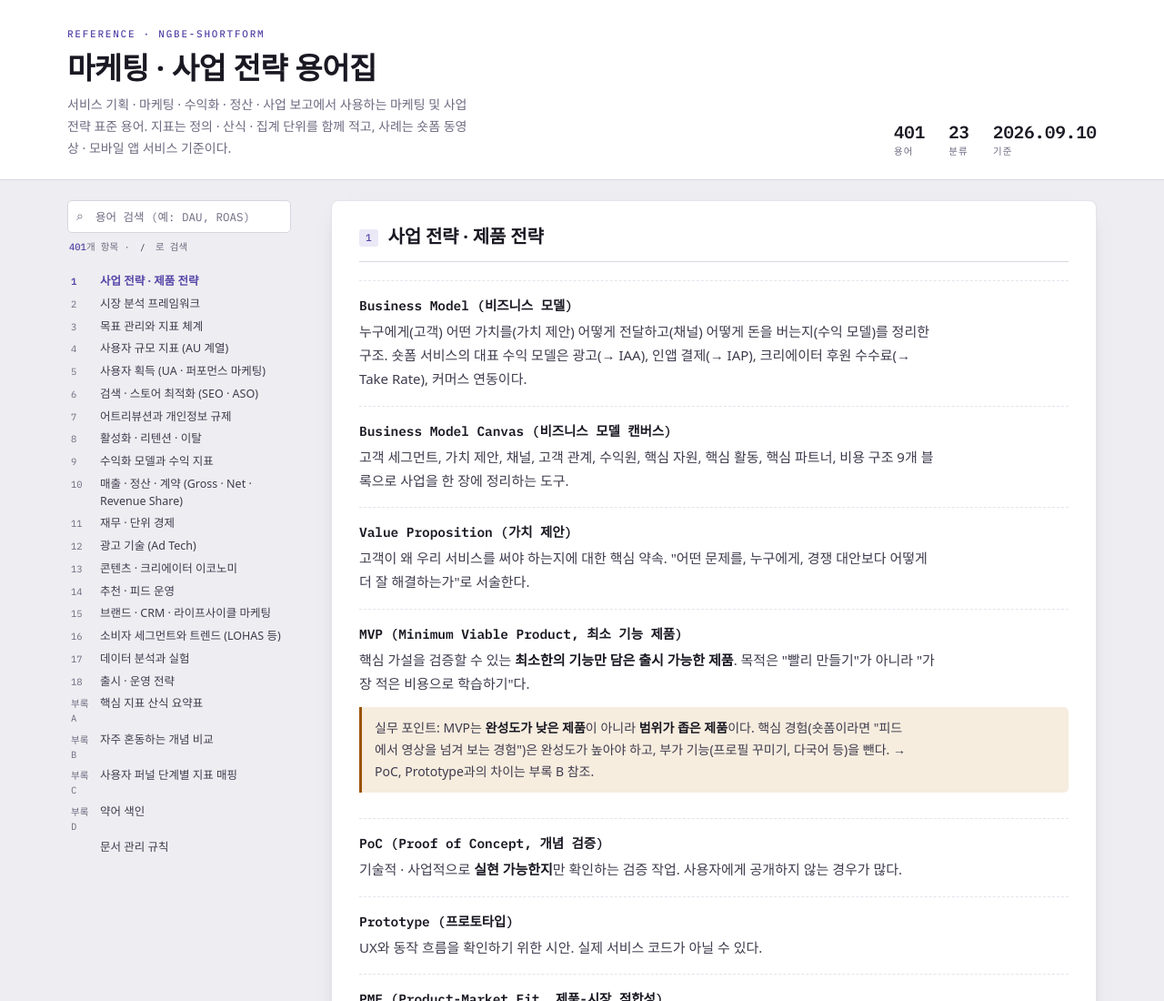
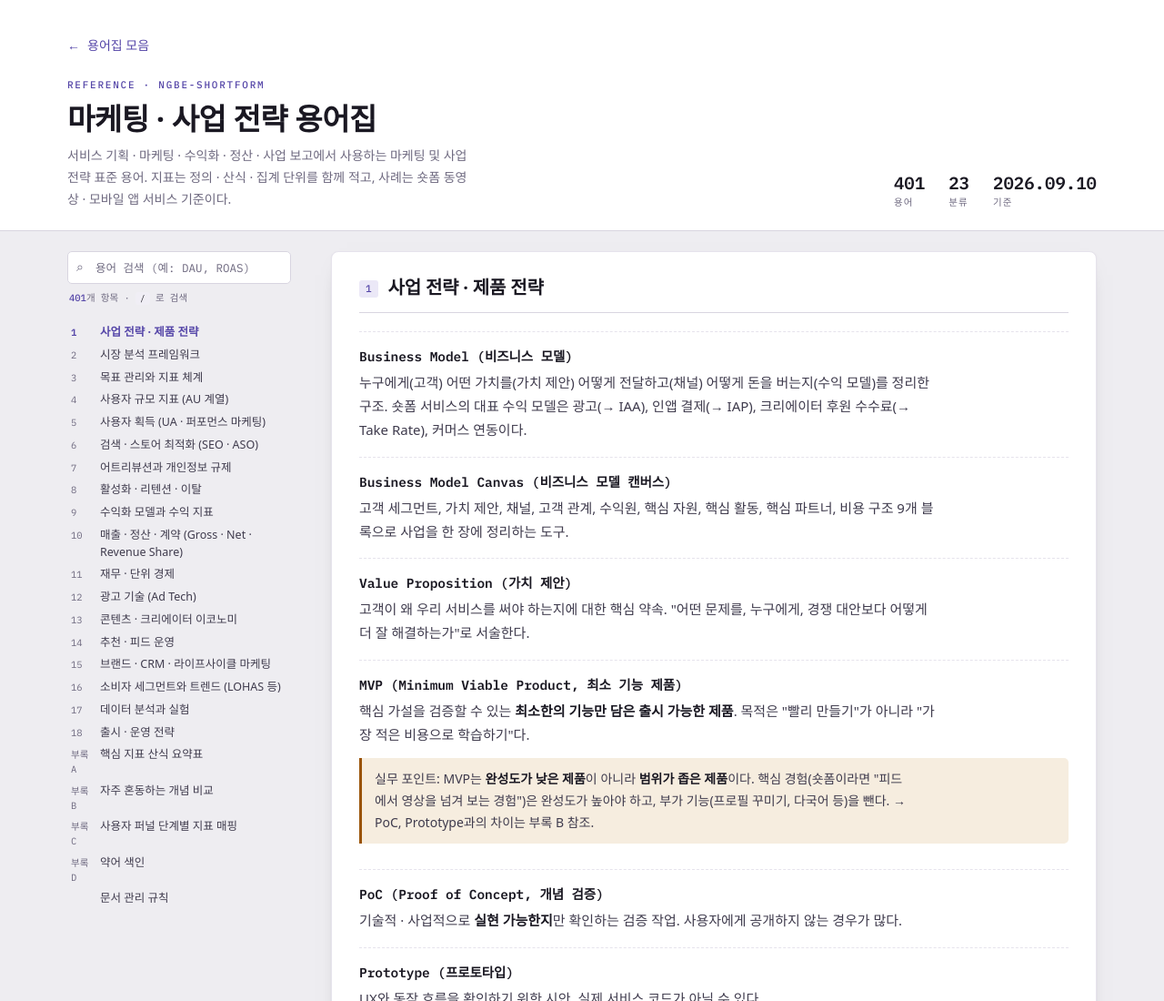
Before and after one commit to kilblna-work/dennis-glossary, a plain HTML site: page 마케팅 · 사업 전략 용어집.html in a window 1280 px wide. Shown: the top 1100 px of the page at 91% size. Drawn offline with nearby package versions, Linux system fonts and the light colour scheme; a web font is replaced by a local one.

Commit message:
인덱스로 이동

```diff
--- a/마케팅 · 사업 전략 용어집.html
+++ b/마케팅 · 사업 전략 용어집.html
@@ -83,6 +83,12 @@ body{
   display:flex;flex-wrap:wrap;align-items:flex-end;gap:18px 32px;
 }
 .mast-id{flex:1 1 320px;min-width:0}
+.index-link{
+  display:inline-flex;align-items:center;gap:8px;min-height:44px;margin-bottom:12px;
+  color:var(--allow);font-size:14px;text-decoration:none;
+}
+.index-link:hover{text-decoration:underline;text-underline-offset:4px}
+.index-link:focus-visible{outline:2px solid var(--allow);outline-offset:4px;border-radius:3px}
 .eyebrow{
   font-family:var(--mono);font-size:11px;font-weight:500;
   letter-spacing:.16em;text-transform:uppercase;color:var(--allow);
@@ -205,6 +211,7 @@ mark{background:var(--allow-soft);color:var(--allow);padding:0 2px;border-radius
 <header class="masthead">
   <div class="masthead-in">
     <div class="mast-id">
+      <a class="index-link" href="./index.html"><span aria-hidden="true">←</span> 용어집 모음</a>
       <p class="eyebrow">Reference · ngbe-shortform</p>
       <h1>마케팅 · 사업 전략 용어집</h1>
       <p class="tagline">서비스 기획 · 마케팅 · 수익화 · 정산 · 사업 보고에서 사용하는 마케팅 및 사업 전략 표준 용어. 지표는 정의 · 산식 · 집계 단위를 함께 적고, 사례는 숏폼 동영상 · 모바일 앱 서비스 기준이다.</p>
```
Also changed, not shown: 서비스 구축 네트워크 용어집.html (+7 -0 lines), 숏폼 게임 플랫폼 용어집.html (+7 -0 lines).
